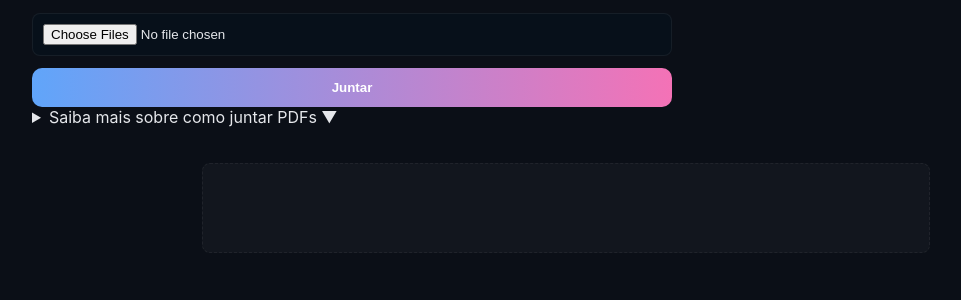
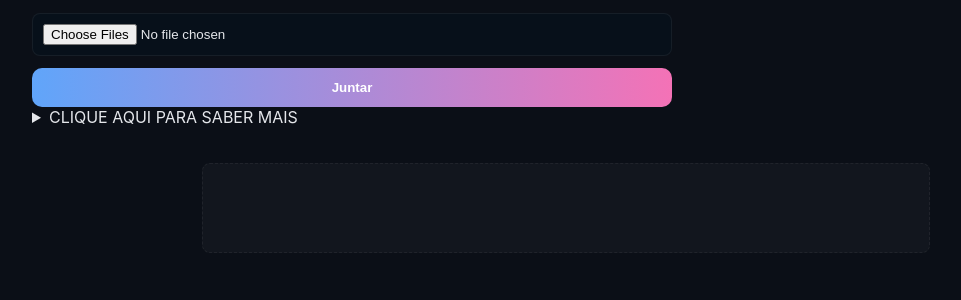
Before and after one commit to carloslestat56/cubopdf, a Flask app: page /juntar-pdf in a window 1280 px wide. Shown: the part 348-648 px from the top of the page, without its empty margins (74-1035 px from the left). Run offline with Flask 3, Linux system fonts and the light colour scheme.

Commit message:
Update merge.html

```diff
--- a/templates/merge.html
+++ b/templates/merge.html
@@ -16,7 +16,7 @@ Tudo acontece direto no navegador, sem precisar instalar nada.
 
 <!-- Texto SEO dobrável -->
 <details class="seo-text">
-  <summary>Saiba mais sobre como juntar PDFs ▼</summary>
+  <summary>CLIQUE AQUI PARA SABER MAIS </summary>
 
   <h2>Como juntar PDFs no CuboPDF</h2>
   <ol>
```
